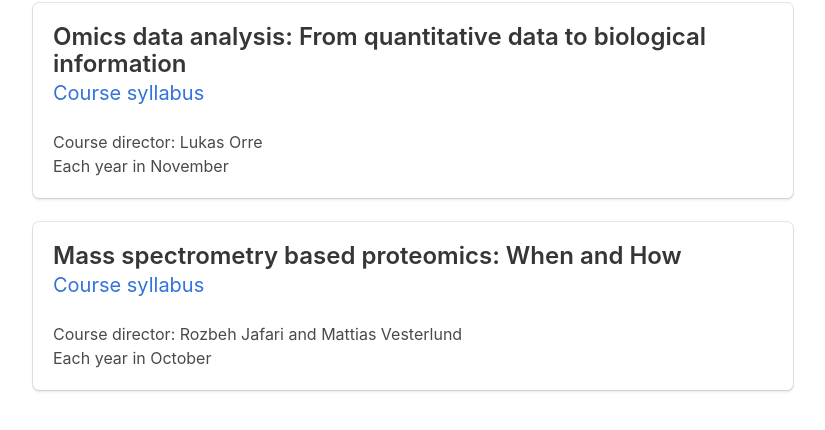
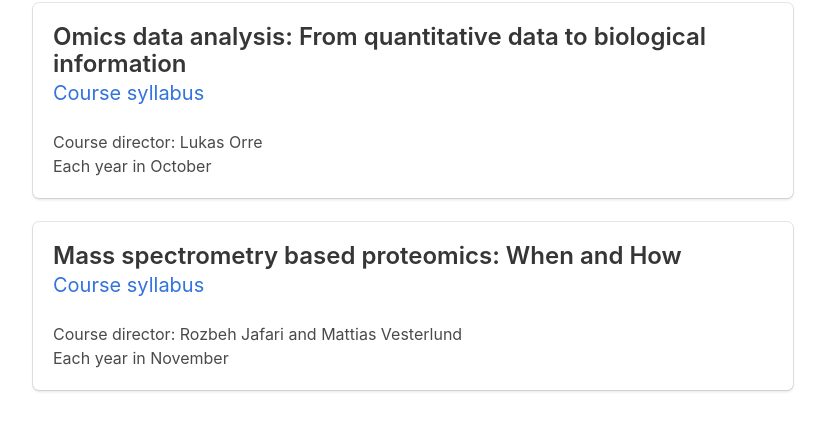
Before and after one commit to lehtiolab/old_website, a Jekyll site: the page built from opportunities.html, in a window 1280 px wide, cut to the strip 337-790 px from the top of the page. Shown: the top 430 px of the strip, without its empty margins (227-1052 px from the left). Built offline with Jekyll 4.4.1, drawn with Linux system fonts in a browser that asks for light colours.

Commit message:
switched course dates

```diff
--- a/opportunities.html
+++ b/opportunities.html
@@ -27,13 +27,13 @@ layout: default
 							<h4 class="title is-4">Omics data analysis: From quantitative data to biological information</h4>
 							<h5 class="subtitle is=5"><a href="http://kiwas.ki.se/katalog/katalog/kurs/1844">Course syllabus</a></h5>
 							<div>Course director: Lukas Orre</div>
-							<div>Each year in November</div>
+							<div>Each year in October</div>
 						</div>
 						<div class="box">
 							<h4 class="title is-4">Mass spectrometry based proteomics: When and How</h4>
 							<h5 class="subtitle is=5"><a href="http://kiwas.ki.se/katalog/katalog/kurs/1842">Course syllabus</a></h5>
 							<div>Course director: Rozbeh Jafari and Mattias Vesterlund</div>
-							<div>Each year in October</div>
+							<div>Each year in November</div>
 						</div>
 
 					</div>
```
